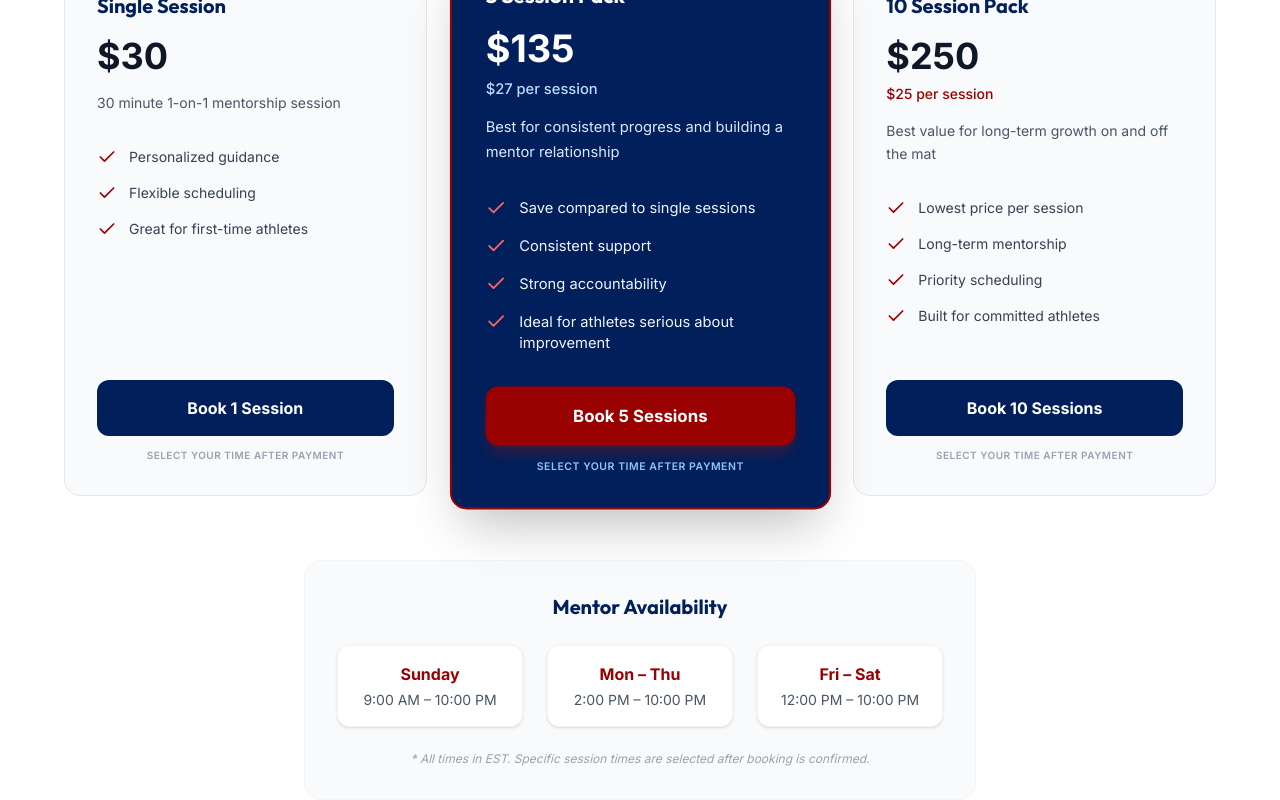
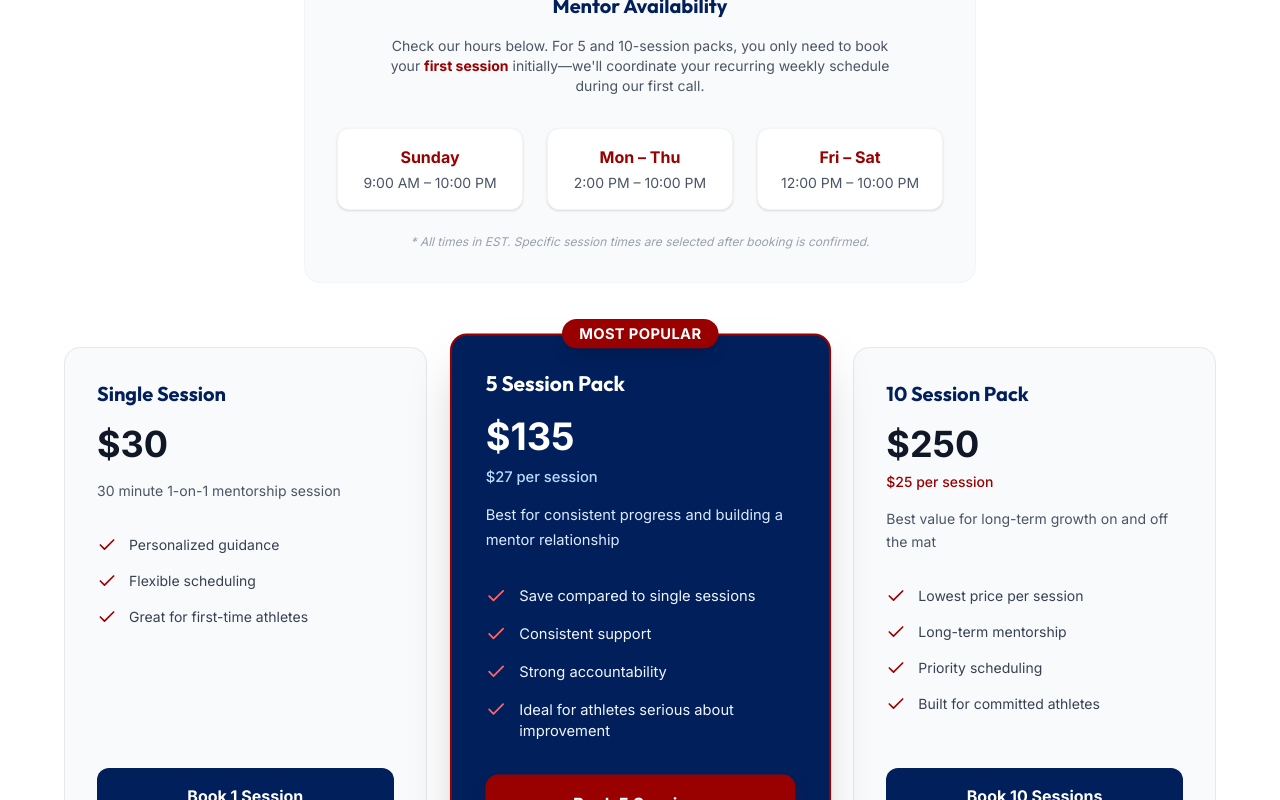
Before and after one commit to dc07wrestle/Mentorship-Program, a React (Vite) app: page / in a window 1280 px wide. Shown: the part 6520-7320 px from the top of the page. Built offline with nearby package versions, Linux system fonts and the light colour scheme.

Commit message:
feat: Add mentor availability and scheduling info
Introduces a dedicated section for mentor availability, including specific daily hours and important details for booking multi-session packs. This clarifies the scheduling process for users and sets expectations for recurring sessions.

```diff
--- a/src/components/Pricing.tsx
+++ b/src/components/Pricing.tsx
@@ -82,6 +82,36 @@ export default function Pricing() {
           </motion.p>
         </div>
 
+        <motion.div
+          className="mb-16 max-w-2xl mx-auto bg-gray-50 rounded-2xl p-8 border border-gray-100"
+          initial={{ opacity: 0, y: 20 }}
+          whileInView={{ opacity: 1, y: 0 }}
+          viewport={{ once: true }}
+          transition={{ duration: 0.5, delay: 0.2 }}
+        >
+          <h3 className="text-xl font-bold text-brand-blue mb-4 text-center">Mentor Availability</h3>
+          <p className="text-center text-sm text-gray-600 mb-8 max-w-lg mx-auto">
+            Check our hours below. For 5 and 10-session packs, you only need to book your <span className="font-bold text-brand-red">first session</span> initially—we'll coordinate your recurring weekly schedule during our first call.
+          </p>
+          <div className="grid grid-cols-1 sm:grid-cols-3 gap-6 text-center">
+            <div className="p-4 bg-white rounded-xl shadow-sm border border-gray-100">
+              <p className="font-bold text-brand-red mb-1">Sunday</p>
+              <p className="text-sm text-gray-600">9:00 AM – 10:00 PM</p>
+            </div>
+            <div className="p-4 bg-white rounded-xl shadow-sm border border-gray-100">
+              <p className="font-bold text-brand-red mb-1">Mon – Thu</p>
+              <p className="text-sm text-gray-600">2:00 PM – 10:00 PM</p>
+            </div>
+            <div className="p-4 bg-white rounded-xl shadow-sm border border-gray-100">
+              <p className="font-bold text-brand-red mb-1">Fri – Sat</p>
+              <p className="text-sm text-gray-600">12:00 PM – 10:00 PM</p>
+            </div>
+          </div>
+          <p className="mt-6 text-center text-xs text-gray-400 italic">
+            * All times in EST. Specific session times are selected after booking is confirmed.
+          </p>
+        </motion.div>
+
         <div className="grid md:grid-cols-3 gap-8 max-w-6xl mx-auto">
           {plans.map((plan, index) => (
             <motion.div
@@ -141,39 +171,12 @@ export default function Pricing() {
                   {plan.buttonText}
                 </button>
                 <p className={`text-[10px] text-center uppercase tracking-wider font-semibold ${plan.highlight ? 'text-blue-300' : 'text-gray-400'}`}>
-                  Select your time after payment
+                  {plan.id === 'single' ? 'Select your time after payment' : 'Book your first session after payment'}
                 </p>
               </div>
             </motion.div>
           ))}
         </div>
-
-        <motion.div
-          className="mt-16 max-w-2xl mx-auto bg-gray-50 rounded-2xl p-8 border border-gray-100"
-          initial={{ opacity: 0, y: 20 }}
-          whileInView={{ opacity: 1, y: 0 }}
-          viewport={{ once: true }}
-          transition={{ duration: 0.5, delay: 0.3 }}
-        >
-          <h3 className="text-xl font-bold text-brand-blue mb-6 text-center">Mentor Availability</h3>
-          <div className="grid grid-cols-1 sm:grid-cols-3 gap-6 text-center">
-            <div className="p-4 bg-white rounded-xl shadow-sm border border-gray-100">
-              <p className="font-bold text-brand-red mb-1">Sunday</p>
-              <p className="text-sm text-gray-600">9:00 AM – 10:00 PM</p>
-            </div>
-            <div className="p-4 bg-white rounded-xl shadow-sm border border-gray-100">
-              <p className="font-bold text-brand-red mb-1">Mon – Thu</p>
-              <p className="text-sm text-gray-600">2:00 PM – 10:00 PM</p>
-            </div>
-            <div className="p-4 bg-white rounded-xl shadow-sm border border-gray-100">
-              <p className="font-bold text-brand-red mb-1">Fri – Sat</p>
-              <p className="text-sm text-gray-600">12:00 PM – 10:00 PM</p>
-            </div>
-          </div>
-          <p className="mt-6 text-center text-xs text-gray-400 italic">
-            * All times in EST. Specific session times are selected after booking is confirmed.
-          </p>
-        </motion.div>
 
         <motion.p
           className="mt-16 text-center text-sm text-gray-500 max-w-2xl mx-auto italic"
--- a/src/components/Success.tsx
+++ b/src/components/Success.tsx
@@ -87,15 +87,22 @@ export default function Success() {
           />
         </div>
 
-        <div className="mt-10 text-center space-y-6">
-          <div className="flex flex-col items-center gap-2 text-gray-500">
+        <div className="mt-10 text-center space-y-8">
+          <div className="bg-brand-blue/5 border border-brand-blue/10 rounded-2xl p-6 max-w-2xl mx-auto">
+            <p className="text-brand-blue font-bold mb-2 flex items-center justify-center gap-2">
+              <CheckCircle className="w-5 h-5 text-brand-red" />
+              For 5 and 10-Session Packs
+            </p>
+            <p className="text-gray-700 text-sm leading-relaxed">
+              Please book your <span className="font-bold text-brand-red underline">first session</span> using the calendar above. During our first call, we will discuss and lock in your future recurring times (e.g., every Tuesday at 4:00 PM) to ensure consistent growth.
+            </p>
+          </div>
+
+          <div className="flex flex-col items-center gap-4 text-gray-500">
             <div className="flex items-center gap-2 text-sm">
               <Mail className="w-4 h-4" />
-              <span>Need help scheduling? Email <a href="mailto:dc07wrestle@gmail.com" className="text-brand-red font-semibold hover:underline">dc07wrestle@gmail.com</a></span>
+              <span>Need help? Email <a href="mailto:dc07wrestle@gmail.com" className="text-brand-red font-semibold hover:underline">dc07wrestle@gmail.com</a></span>
             </div>
-            <p className="text-xs italic">
-              * For 5 and 10-session packs: Book your first session above. Remaining sessions will be scheduled with your mentor afterward.
-            </p>
           </div>
 
           <div className="pt-6 border-t border-gray-100">
```
